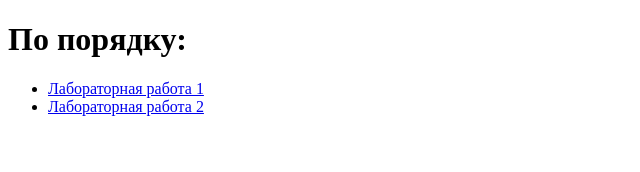
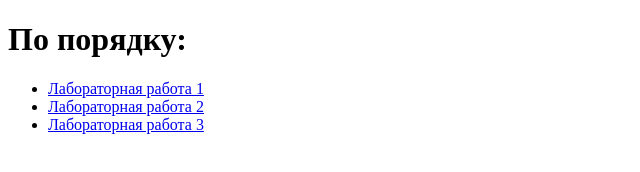
Before and after one commit to yuurigrace/wt-module-1, a plain HTML site: page index.html in a window 1280 px wide. Shown: the whole page, without its empty margins (0-640 px from the left). Drawn offline with Linux system fonts and the light colour scheme.

Commit message:
Update index.html

```diff
--- a/index.html
+++ b/index.html
@@ -8,6 +8,7 @@
     <ul>
         <li><a href="лабораторная%201/index.html">Лабораторная работа 1</a></li>
         <li><a href="лабораторная%202/index.html">Лабораторная работа 2</a></li>
+        <li><a href="лабораторная%203/index.html">Лабораторная работа 3</a></li>
     </ul>
 </body>
 </html>
```
